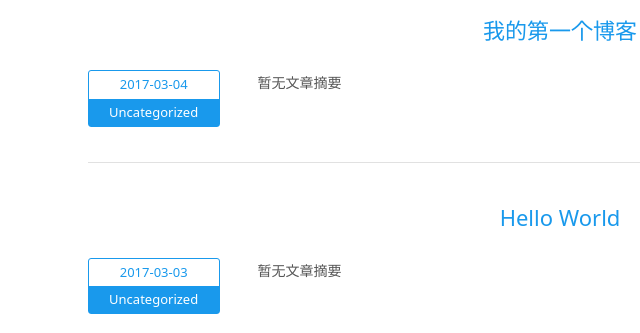
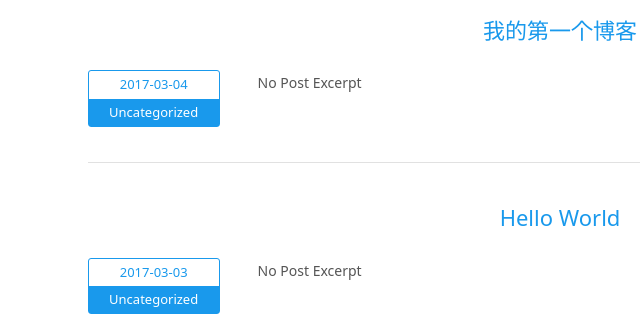
Before and after one commit to liusilaing/liusilaing.github.io, a plain HTML site: page index.html in a window 1280 px wide. Shown: the part 338-671 px from the top of the page, 80-720 px from the left. Drawn offline with Linux system fonts and the light colour scheme.

Commit message:
Site updated: 2017-03-04 11:12:30

```diff
--- a/index.html
+++ b/index.html
@@ -109,7 +109,7 @@
       </div>
     </div>
     <!-- Post Excerpt -->
-    <div class="excerpt typo">暂无文章摘要</div>
+    <div class="excerpt typo">No Post Excerpt</div>
     <!-- Post Tags -->
     <div class="tags">
 
@@ -135,7 +135,7 @@
       </div>
     </div>
     <!-- Post Excerpt -->
-    <div class="excerpt typo">暂无文章摘要</div>
+    <div class="excerpt typo">No Post Excerpt</div>
     <!-- Post Tags -->
     <div class="tags">
 
```
Also changed, not shown: 2017/03/03/hello-world/index.html (+1 -1 lines), 2017/03/04/我的第一个博客/index.html (+1 -1 lines).
